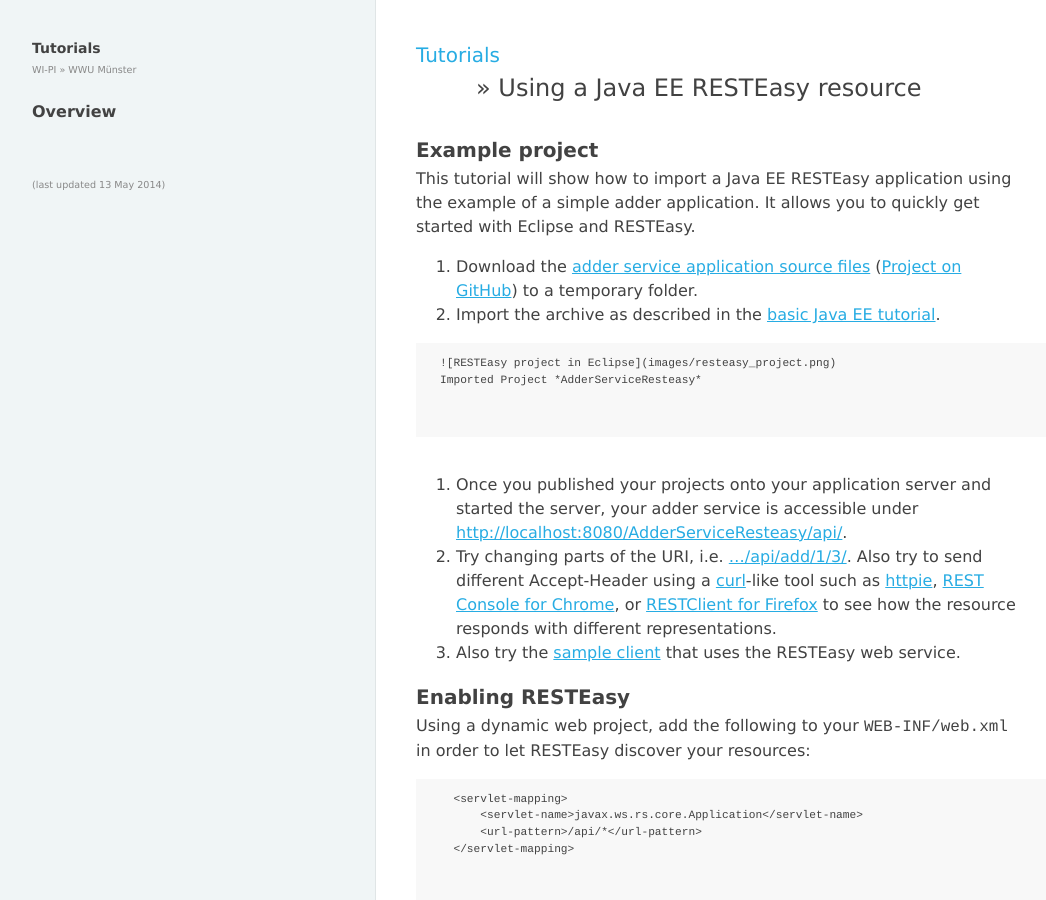
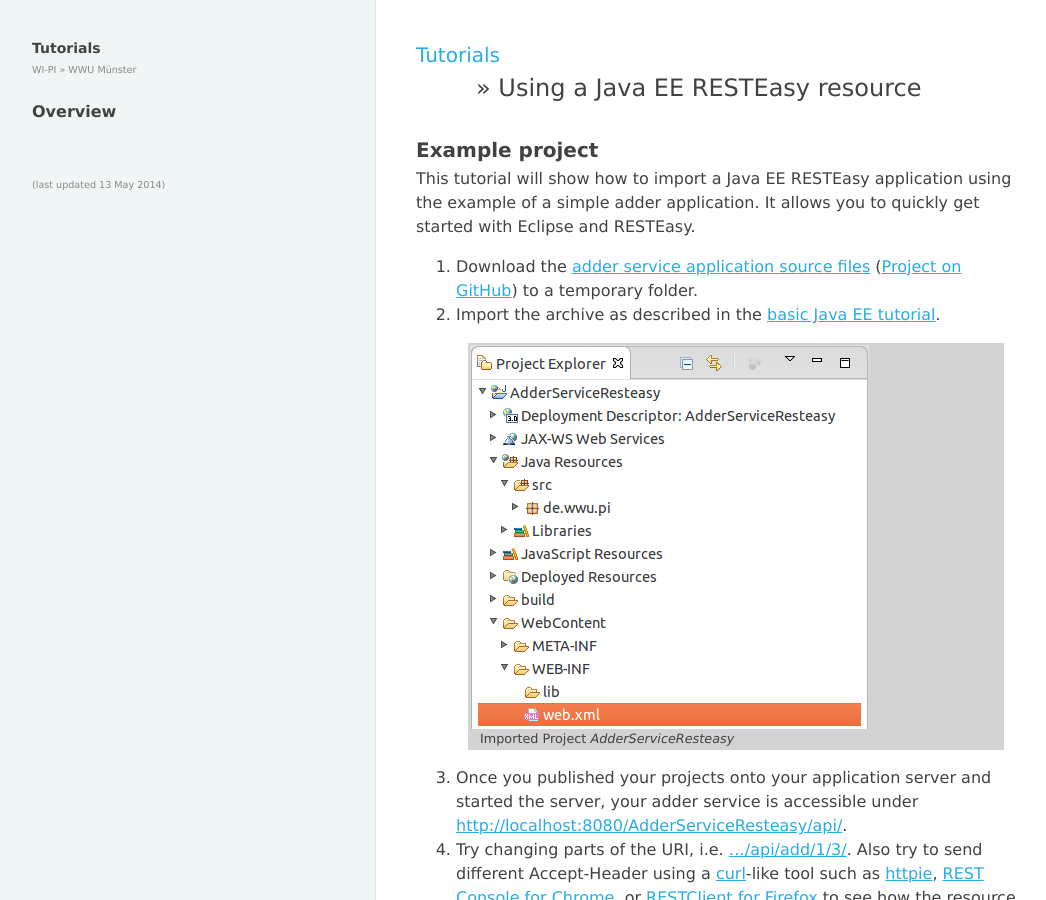
Before and after one commit to wwu-pi/tutorials, a Jekyll site: the page built from lectures/eai/060_tutorial_ws_resteasy.md, in a window 1280 px wide and 900 px high. Shown: the whole window, without its empty margins (8-1054 px from the left). Built offline with Jekyll 4.4.1, drawn with Linux system fonts in a browser that asks for light colours.

Commit message:
Adjust use of markdown syntax

````diff
--- a/lectures/eai/060_tutorial_ws_resteasy.md
+++ b/lectures/eai/060_tutorial_ws_resteasy.md
@@ -9,10 +9,10 @@
 
 1. Download the [adder service application source files](https://github.com/wwu-pi/resteasy-example/archive/master.zip) ([Project on GitHub](https://github.com/wwu-pi/resteasy-example)) to a temporary folder.
 1. Import the archive as described in the [basic Java EE tutorial](020_tutorial_jboss_project.html#import).
-<div markdown="1" >
+
     ![RESTEasy project in Eclipse](images/resteasy_project.png)
     Imported Project *AdderServiceResteasy*
-</div>
+
 1. Once you published your projects onto your application server and started the server, your adder service is accessible under <a href="http://localhost:8080/AdderServiceResteasy/api/">http://localhost:8080/AdderServiceResteasy/api/</a>.
 1. Try changing parts of the URI, i.e. <a href="http://localhost:8080/AdderServiceResteasy/api/add/1/3/">.../api/add/1/3/</a>. Also try to send different Accept-Header using a [curl](http://curl.haxx.se/)-like tool such as [httpie](https://github.com/jkbr/httpie), [REST Console for Chrome](https://chrome.google.com/webstore/detail/rest-console/cokgbflfommojglbmbpenpphppikmonn), or [RESTClient for Firefox](https://addons.mozilla.org/firefox/addon/restclient/) to see how the resource responds with different representations.
 1. Also try the <a href="http://localhost:8080/AdderClientResteasy/index.xhtml">sample client</a> that uses the RESTEasy web service.
@@ -20,9 +20,7 @@
 ### Enabling RESTEasy
 Using a dynamic web project, add the following to your `WEB-INF/web.xml` in order to let RESTEasy discover your resources:
 
-```
-  <servlet-mapping>
-      <servlet-name>javax.ws.rs.core.Application</servlet-name>
-      <url-pattern>/api/*</url-pattern>
-  </servlet-mapping>
-```
+    <servlet-mapping>
+        <servlet-name>javax.ws.rs.core.Application</servlet-name>
+        <url-pattern>/api/*</url-pattern>
+    </servlet-mapping>
````
